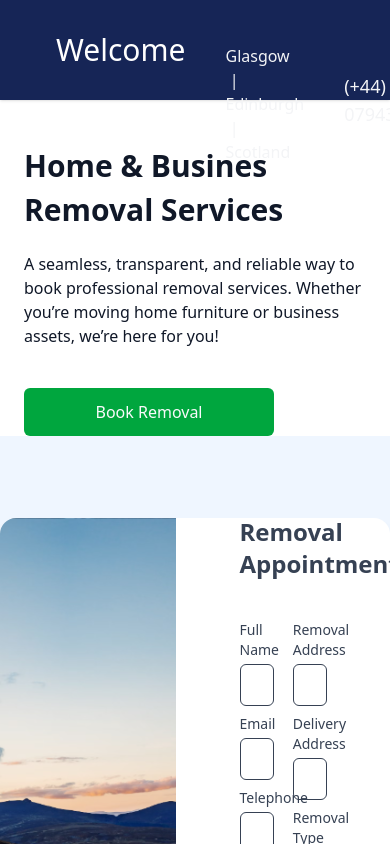
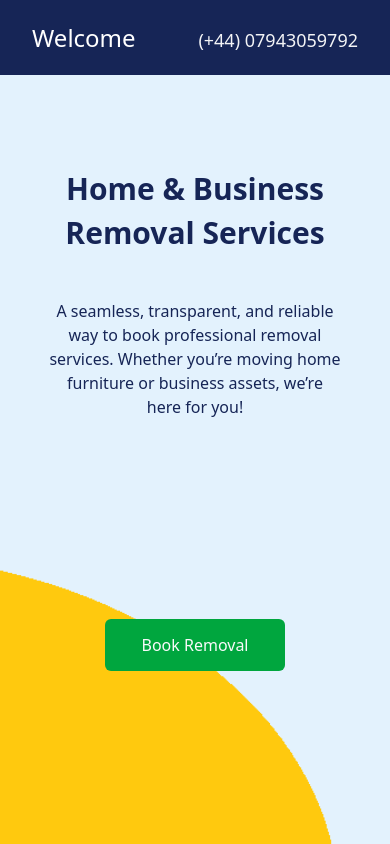
Before and after one commit to andrewwu531/removal-van-frontend, a React (Vite) app: page / in a window 390 px wide. Shown: the top 844 px of the page. Built offline with nearby package versions, Linux system fonts and the light colour scheme.

Commit message:
paypal works completely - responsive design for header.jsx & hersection.jsx - mobile

```diff
--- a/src/components/HeaderMobile.jsx
+++ b/src/components/HeaderMobile.jsx
@@ -2,18 +2,15 @@
 
 function HeaderMobile() {
   return (
-    <div className="h-[100px] shadow bg-blue-950">
-      <div className="flex items-center justify-between px-4 mx-auto py-7">
+    <div className="h-[75px] shadow bg-blue-950">
+      <div className="flex items-center justify-between px-4 pt-4.5 [@media(max-width:340px)]:!pt-5 mx-auto">
         <div className="flex flex-row pt-1">
-          <div className="pl-10 pr-5 text-3xl font-medium text-white ">
+          <div className="pl-4 [@media(max-width:340px)]:!pl-3 text-2xl [@media(max-width:340px)]:!text-xl font-medium text-white ">
             Welcome
-          </div>
-          <div className="pt-3 pl-5 font-medium text-gray-100 text-md">
-            Glasgow &nbsp;|&nbsp; Edinburgh &nbsp;|&nbsp; Scotland
           </div>
         </div>
         <nav>
-          <ul className="flex px-10 pt-2 space-x-4 text-lg font-medium text-gray-100">
+          <ul className="flex pt-2 pr-4 [@media(max-width:340px)]:!pr-3 space-x-4 font-medium [@media(max-width:340px)]:text-base text-lg text-gray-100">
             <li>
               <a href="#faq" className="hover:text-blue-950">
                 (+44) 07943059792
--- a/src/components/HeroSectionDesktop.jsx
+++ b/src/components/HeroSectionDesktop.jsx
@@ -22,14 +22,14 @@ const HeroSection = () => {
         backgroundPosition: "center",
       }}
     >
-      <div className="flex flex-row items-start w-full px-8 mx-auto xl:px-10 2xl:px-14 [@media(min-height:1200px)]:!px-28 [@media(min-height:1800px)]:!pt-42 [@media(min-height:1200px)]:!pt-26 [@media(min-height:800px)]:pt-5 [@media(min-height:850px)]:pt-10 [@media(min-height:950px)]:pt-16">
+      <div className="flex flex-row items-start w-full px-8 mx-auto xl:px-10 2xl:px-14 [@media(min-height:1200px)]:!px-28 [@media(min-height:1800px)]:!pt-42 [@media(min-height:1200px)]:!pt-26 [@media(min-height:800px)]:pt-5 [@media(min-height:850px)]:pt-10 [@media(min-height:950px)]:pt-14">
         {/* Left Column */}
         <div className="w-[calc(100vw-62vw)] ml-10 xl:ml-12 2xl:ml-14">
           <div className="pt-8 xl:pt-14 2xl:pt-14 [@media(min-height:1200px)]:!pt-24 [@media(min-height:900px)]:pt-18 [@media(min-height:980px)]:pt-14">
-            <h1 className="pb-1 2xl:pb-2 text-4xl font-bold text-left xl:text-3xl 2xl:text-3xl [@media(min-height:1200px)]:!text-7xl [@media(min-height:980px)]:text-5xl">
+            <h1 className="pb-1 2xl:pb-2 text-4xl font-bold text-left xl:text-3xl 2xl:text-4xl [@media(min-height:1200px)]:!text-7xl [@media(min-height:980px)]:text-5xl">
               Home &amp; Business
             </h1>
-            <h1 className="text-4xl font-bold text-left pb-7 xl:pb-10 2xl:pb-10 [@media(min-height:1200px)]:!pb-30 [@media(min-height:980px)]:pb-18 xl:text-3xl 2xl:text-3xl [@media(min-height:1200px)]:!text-7xl [@media(min-height:980px)]:text-5xl">
+            <h1 className="text-4xl font-bold text-left pb-7 xl:pb-10 2xl:pb-10 [@media(min-height:1200px)]:!pb-30 [@media(min-height:980px)]:pb-18 xl:text-3xl 2xl:text-4xl [@media(min-height:1200px)]:!text-7xl [@media(min-height:980px)]:text-5xl">
               Removal Services
             </h1>
           </div>
--- a/src/components/HeroSectionMobile.jsx
+++ b/src/components/HeroSectionMobile.jsx
@@ -1,28 +1,40 @@
-import React from "react";
+import background_image from "../assets/background_mobile.png"; // Add your background image
 
 const HeroSectionMobile = () => {
   return (
-    <div className="container flex flex-col items-start px-6 mx-auto">
+    <section
+      id="home"
+      className="flex flex-col min-h-[calc(100vh-75px)] text-blue-950"
+      style={{
+        backgroundImage: `url(${background_image})`,
+        backgroundSize: "cover",
+        backgroundPosition: "center",
+      }}
+    >
+      <div className="container flex flex-col justify-center mx-auto">
         {/* Text Content */}
-      <div className="flex flex-col justify-center w-full mt-12">
-        <h1 className="pb-2 text-3xl font-bold text-left">
-          Home &amp; Busines
+        <div className="flex flex-col justify-center w-full [@media(min-height:730px)]:!mt-24 [@media(max-width:340px)]:!mt-12 mt-18">
+          <h1 className="pb-2 text-3xl font-bold text-center">
+            Home &amp; Business
           </h1>
-        <h1 className="pb-6 text-3xl font-bold text-left">Removal Services</h1>
-        <p className="pb-10 text-base">
-          A seamless, transparent, and reliable way to book professional removal
-          services. Whether you’re moving home furniture or business assets,
-          we’re here for you!
+          <h1 className="pb-12  [@media(max-width:340px)]:!pb-10 text-3xl font-bold text-center">
+            Removal Services
+          </h1>
+          <p className="px-12 text-base text-center pb-32  [@media(max-width:340px)]:!pb-20 [@media(min-height:730px)]:!pb-50">
+            A seamless, transparent, and reliable way to book professional
+            removal services. Whether you’re moving home furniture or business
+            assets, we’re here for you!
           </p>
           <a
             href="#booking"
-          className="flex bg-green-600 w-full max-w-[250px] text-gray-50 font-medium text-base py-3 px-4 rounded-md
+            className="flex bg-green-600 w-full mx-auto max-w-[180px] text-gray-50 font-medium text-base py-3.5 px-4 rounded-md
                     align-middle justify-center transform transition duration-300 hover:scale-105"
           >
             Book Removal
           </a>
         </div>
       </div>
+    </section>
   );
 };
 
```
Also changed, not shown: src/assets/background_mobile.png (added). Lines whose indentation alone changed are shown as unchanged.
